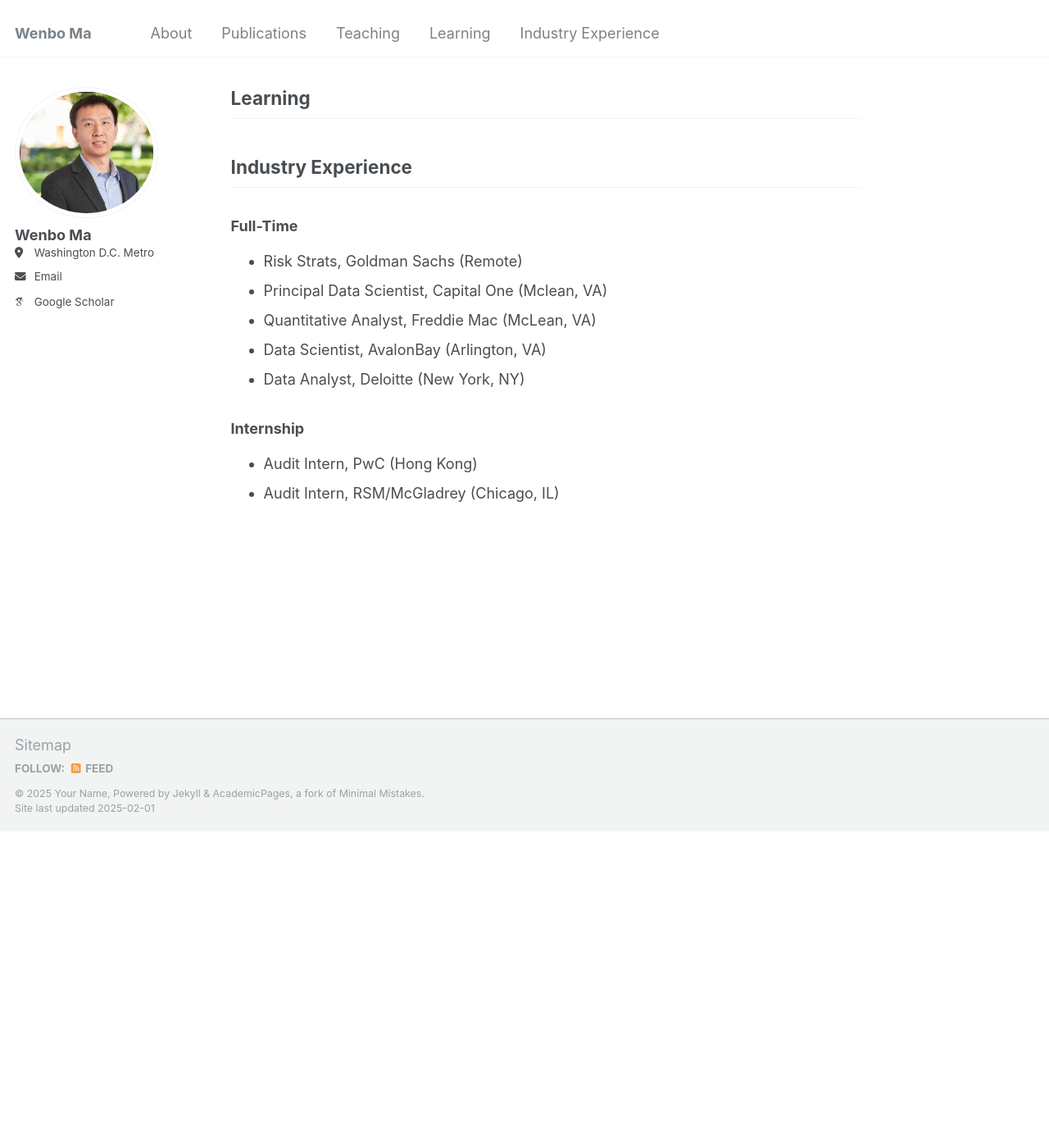
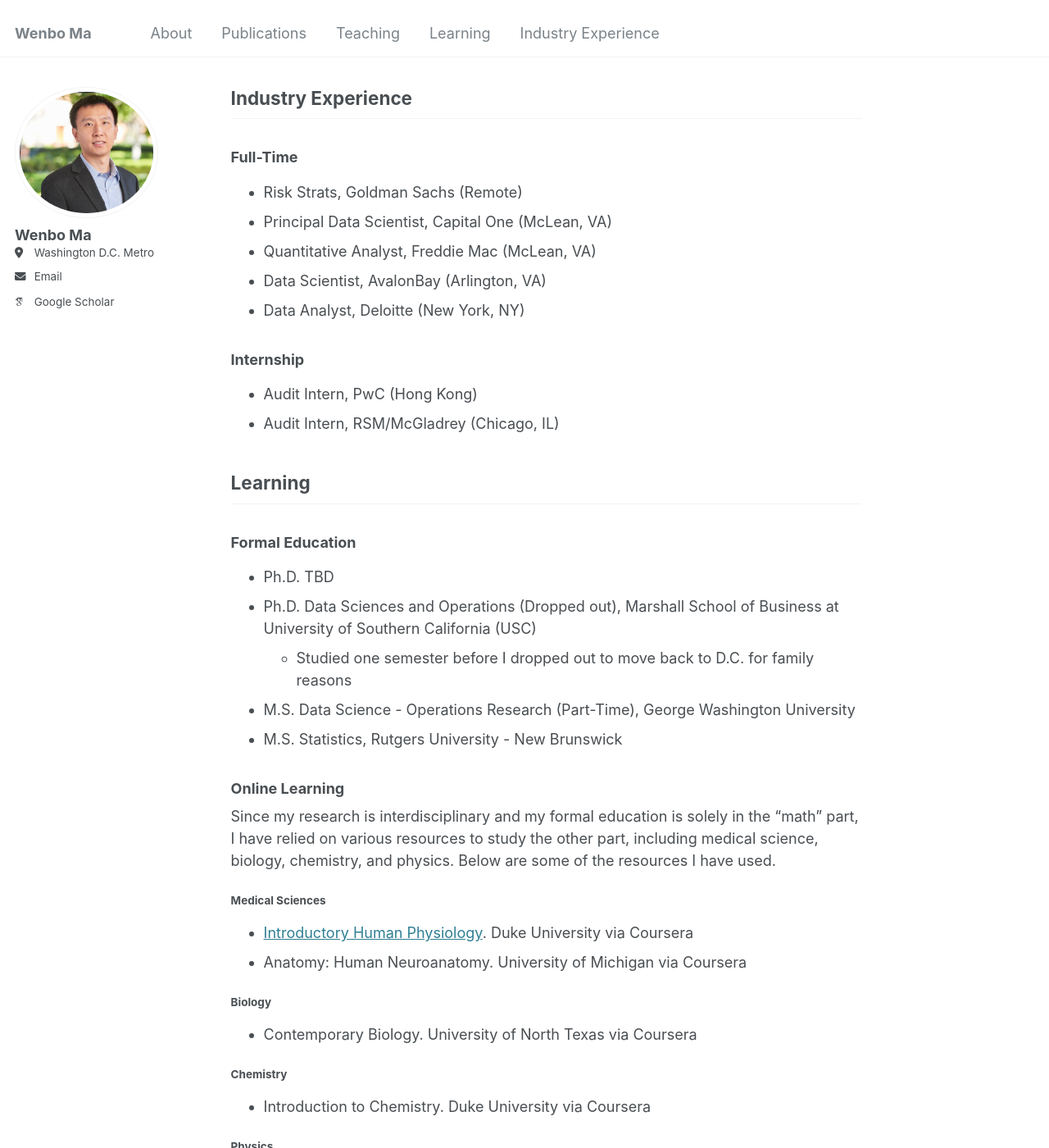
Before and after one commit to wenbo5565/wenbo5565.github.io, a Jekyll site: the page built from _pages/about.md, in a window 1280 px wide and 1400 px high, scrolled down 1700 px. Shown: the whole window at 82% size. Built offline with Jekyll 4.4.1, drawn with Linux system fonts in a browser that asks for light colours; some web fonts are replaced; before the commit the page ends 2714 px from its top, so only the background shows below that.

Commit message:
Update about.md

```diff
--- a/_pages/about.md
+++ b/_pages/about.md
@@ -63,3 +61,27 @@ Outside of work, I enjoy playing and watching sports — particularly tennis, ba
 ### Internship
 - Audit Intern, PwC (Hong Kong)
 - Audit Intern, RSM/McGladrey (Chicago, IL)
+
+## Learning <a id="learning"></a>
+
+### Formal Education
+- Ph.D. TBD
+- Ph.D. Data Sciences and Operations (Dropped out), Marshall School of Business at University of Southern California (USC)
+  - Studied one semester before I dropped out to move back to D.C. for family reasons
+- M.S. Data Science - Operations Research (Part-Time), George Washington University
+- M.S. Statistics, Rutgers University - New Brunswick
+
+### Online Learning
+Since my research is interdisciplinary and my formal education is solely in the "math" part, I have relied on various resources to study the other part, including medical science, biology, chemistry, and physics. Below are some of the resources I have used.
+
+#### Medical Sciences
+- [Introductory Human Physiology](https://www.coursera.org/learn/physiology). Duke University via Coursera
+- Anatomy: Human Neuroanatomy. University of Michigan via Coursera
+
+#### Biology
+- Contemporary Biology. University of North Texas via Coursera
+
+#### Chemistry
+- Introduction to Chemistry. Duke University via Coursera
+
+#### Physics
```
Also changed, not shown: other parts of _pages/about.md (+1 -3 lines).
